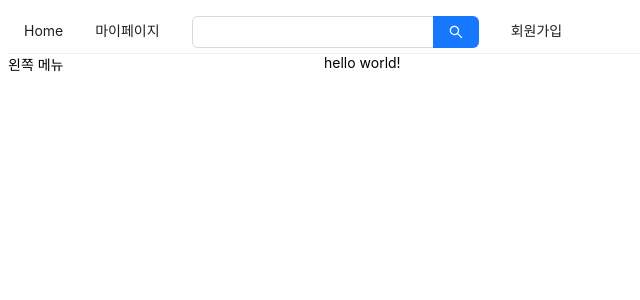
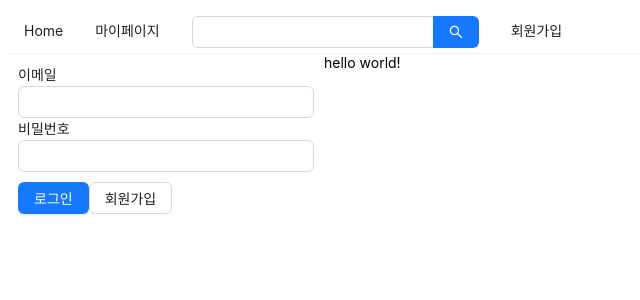
Before and after one commit to ToyProjectShop/Toy_Project, a Next.js app in the folder client/: page / in a window 1280 px wide. Shown: the top 300 px of the page, without its empty margins (0-640 px from the left). Built offline with nearby package versions, Linux system fonts and the light colour scheme.

Commit message:
front 로그인 페이지 v1

```diff
--- a/client/components/AppLayout.js
+++ b/client/components/AppLayout.js
@@ -1,8 +1,12 @@
-import React from 'react';
+import React, { useState } from 'react';
 import Link from 'next/link';
 import { Menu, Input, Row, Col } from 'antd';
+import UserProfile from '../components/UserProfile';
+import LoginForm from '../components/LoginForm';
 
 const AppLayout = ({ children }) => {
+  const [isLoggedIn, setIsLoggedIn] = useState(false);
+
   return (
     <div>
       <Menu mode="horizontal">
@@ -27,7 +31,11 @@
       </Menu>
       <Row>
         <Col xs={24} md={6}>
-          왼쪽 메뉴
+          {isLoggedIn ? (
+            <UserProfile setIsLoggedIn={setIsLoggedIn} />
+          ) : (
+            <LoginForm setIsLoggedIn={setIsLoggedIn} />
+          )}
         </Col>
         <Col xs={24} md={18}>
           {children}
--- /dev/null
+++ b/client/components/LoginForm.js
@@ -0,0 +1,54 @@
+import React, { useCallback, useState } from 'react';
+import { Button, Form, Input } from 'antd';
+import Link from 'next/link';
+
+const LoginForm = ({ setIsLoggedIn }) => {
+  const [email, setEmail] = useState('');
+  const [password, setPassword] = useState('');
+
+  const onChangeEmail = useCallback((e) => {
+    setEmail(e.target.value);
+  }, []);
+
+  const onChangePassword = useCallback((e) => {
+    setPassword(e.target.value);
+  }, []);
+
+  const onSubmitForm = useCallback(() => {
+    console.log(email, password);
+    setIsLoggedIn(true);
+  }, [email, password]);
+
+  return (
+    <Form onFinish={onSubmitForm} style={{ padding: 10 }}>
+      <div>
+        <label htmlFor="user-id">이메일</label>
+        <br />
+        <Input name="user-id" value={email} onChange={onChangeEmail} required />
+      </div>
+      <div>
+        <label htmlFor="user-password">비밀번호</label>
+        <br />
+        <Input
+          name="user-password"
+          type="password"
+          value={password}
+          onChange={onChangePassword}
+          required
+        />
+      </div>
+      <div style={{ marginTop: 10 }}>
+        <Button type="primary" htmlType="submit" loading={false}>
+          로그인
+        </Button>
+        <Link href="/signup">
+          <a>
+            <Button>회원가입</Button>
+          </a>
+        </Link>
+      </div>
+    </Form>
+  );
+};
+
+export default LoginForm;
--- /dev/null
+++ b/client/components/UserProfile.js
@@ -0,0 +1,21 @@
+import { Avatar, Button, Card } from 'antd';
+import { useCallback } from 'react';
+
+const UserProfile = ({ setIsLoggedIn }) => {
+  const onLogOut = useCallback(() => {
+    setIsLoggedIn(false);
+  }, []);
+
+  return (
+    <Card actions={[<div>회원정보 수정</div>, <div>배송조회</div>]}>
+      <Card.Meta
+        avatar={<Avatar>AA</Avatar>}
+        title="test"
+        style={{ padding: 10 }}
+      />
+      <Button onClick={onLogOut}>로그아웃</Button>
+    </Card>
+  );
+};
+
+export default UserProfile;
--- a/client/package.json
+++ b/client/package.json
@@ -12,6 +12,7 @@
     "@ant-design/icons": "^4.8.0",
     "antd": "^5.1.2",
     "next": "^12.3.4",
+    "react": "^18.2.0",
     "styled-components": "^5.3.6"
   },
   "devDependencies": {
```
Also changed, not shown: 1 other file (tests, documents, lock files or other folders).
